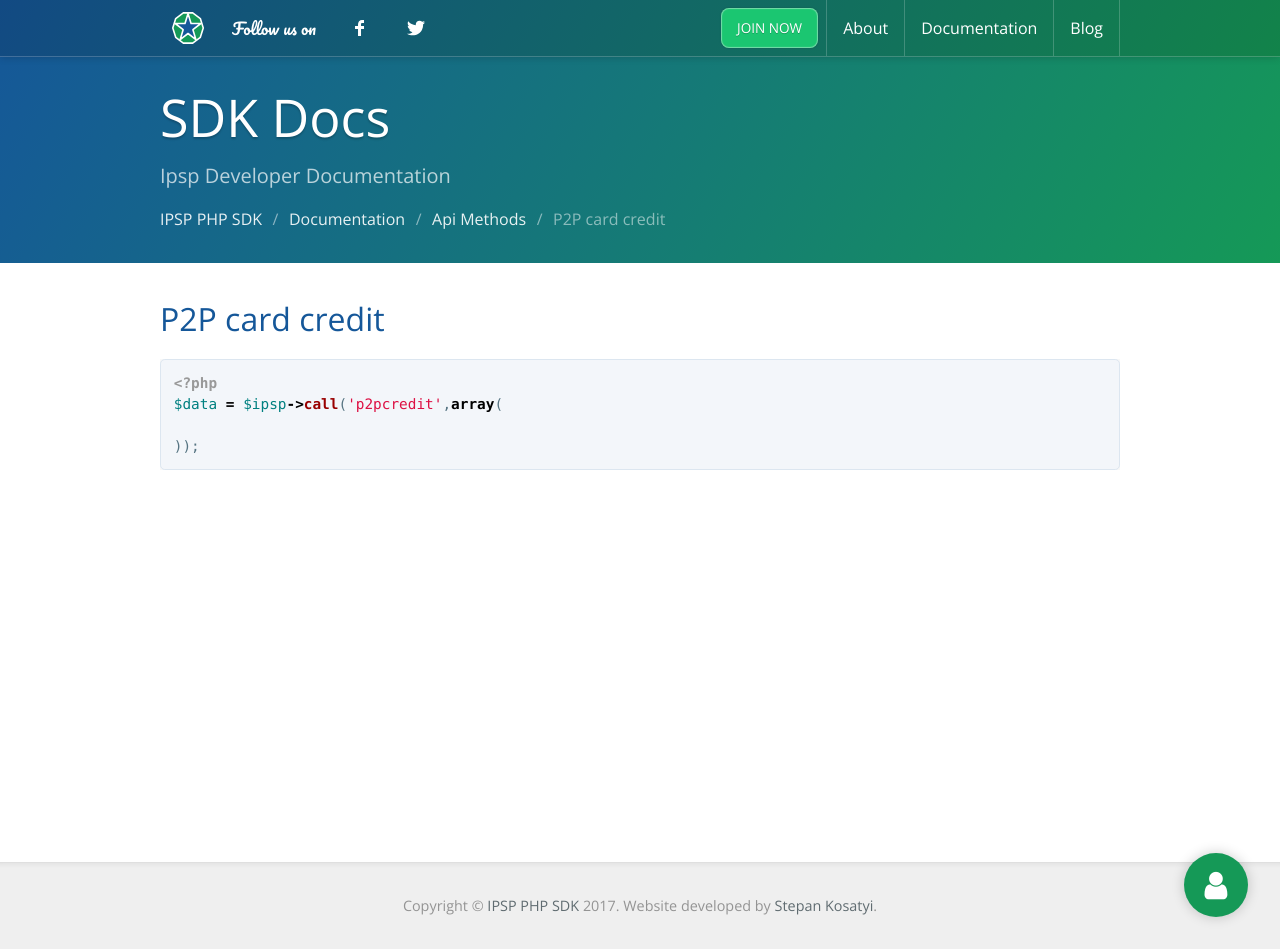
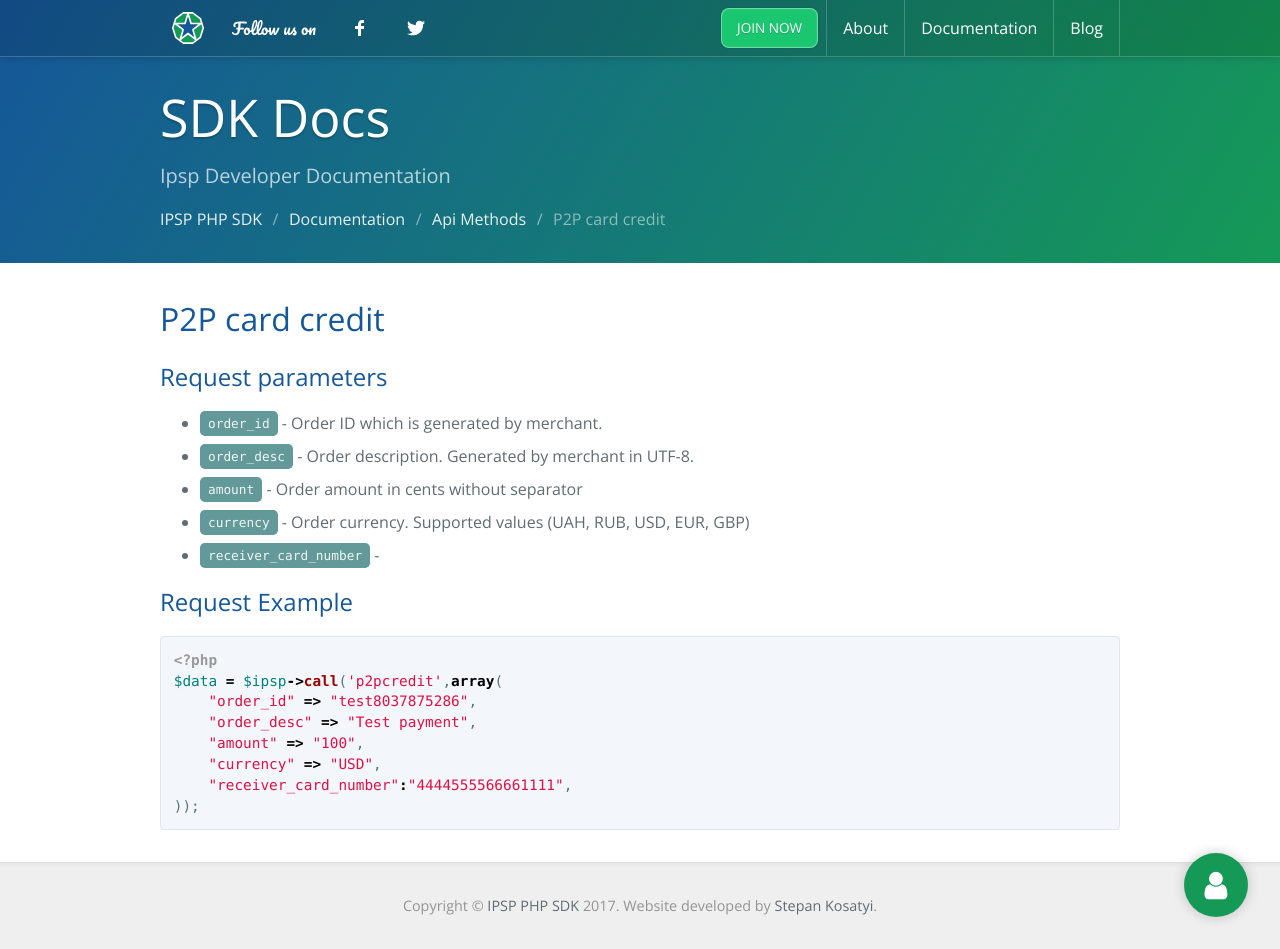
Before and after one commit to kosatyi/ipsp-php, a Jekyll site: the page built from docs/api-methods/9.p2p-card-credit.md, in a window 1280 px wide and 949 px high. Built offline with Jekyll 4.4.1, drawn with Linux system fonts in a browser that asks for light colours; our own code applies the rules of GitHub Pages for plain Markdown files.

Commit message:
update p2pcredit api method

````diff
--- a/docs/api-methods/9.p2p-card-credit.md
+++ b/docs/api-methods/9.p2p-card-credit.md
@@ -4,9 +4,23 @@ description:
 
 # P2P card credit
 
+## Request parameters
+
+- `order_id` - {{ site.data.params.order_id.descr }}
+- `order_desc` - {{ site.data.params.order_desc.descr }}
+- `amount` - {{ site.data.params.amount.descr }}
+- `currency` - {{ site.data.params.currency.descr }}
+- `receiver_card_number` - {{ site.data.params.receiver_card_number.descr }}
+
+## Request Example
+
 ```php
 <?php
 $data = $ipsp->call('p2pcredit',array(
-
+    "order_id" => "test8037875286",
+    "order_desc" => "Test payment",
+    "amount" => "100",
+    "currency" => "USD",
+    "receiver_card_number":"4444555566661111",
 ));
 ```
````
